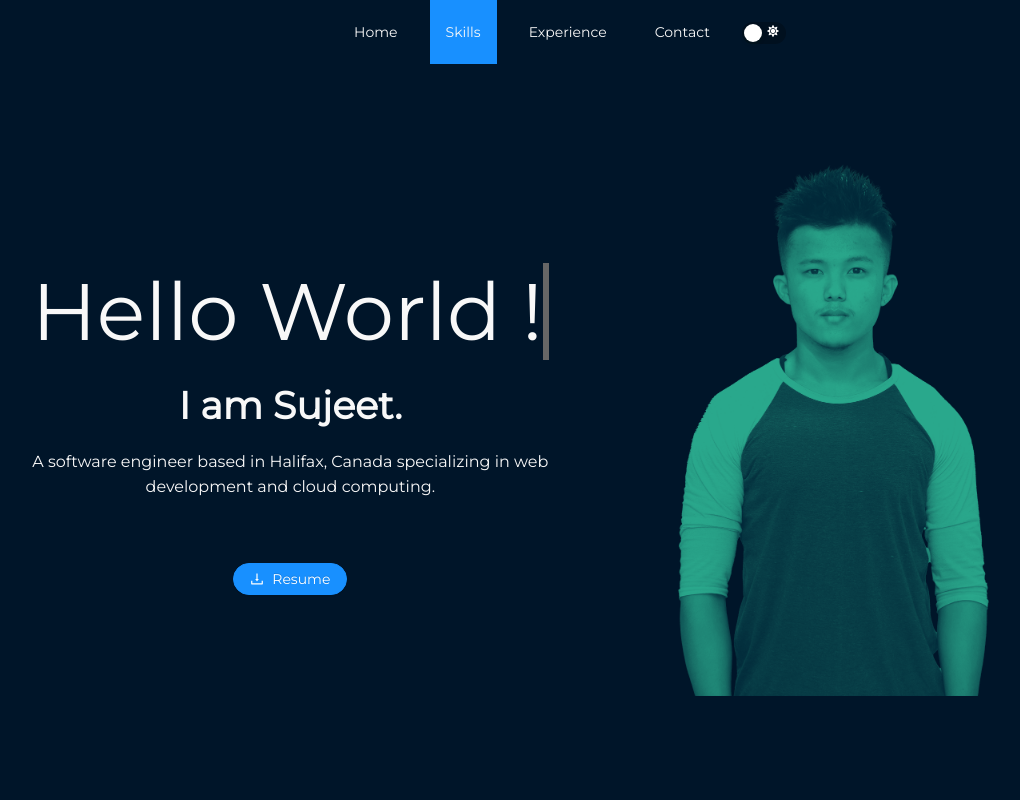
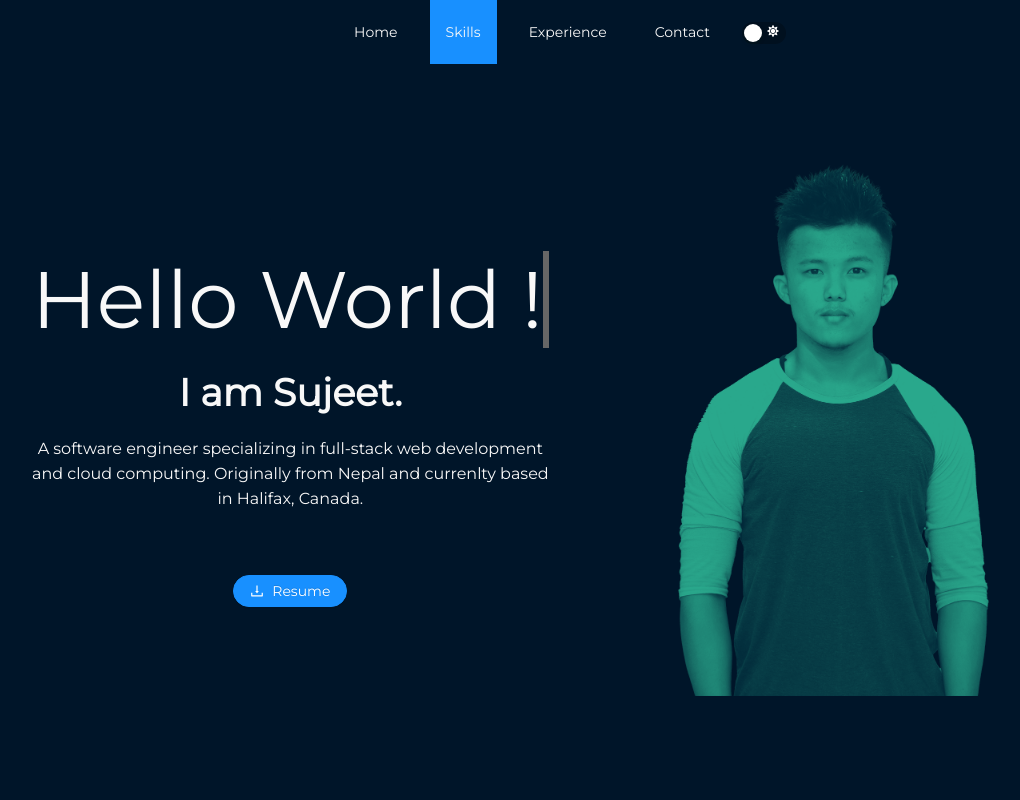
Before and after one commit to kcsujeet/profile, a React (Create React App) app: page / in a window 1280 px wide. Shown: the top 800 px of the page, without its empty margins (78-1098 px from the left). Built offline with nearby package versions, Linux system fonts and the light colour scheme.

Commit message:
bio update

```diff
--- a/src/components/home/homeComponent.jsx
+++ b/src/components/home/homeComponent.jsx
@@ -27,7 +27,8 @@ function Home({id}){
                     <Fade duration={1500} delay={1000}>
                         <Title>I am Sujeet.</Title>
                         <p>
-                        A software engineer based in Halifax, Canada specializing in web development and cloud computing.
+                        A software engineer specializing in full-stack web development and cloud computing. Originally from Nepal and currenlty based in
+                        Halifax, Canada.
                         </p>
                     </Fade>
 
```
